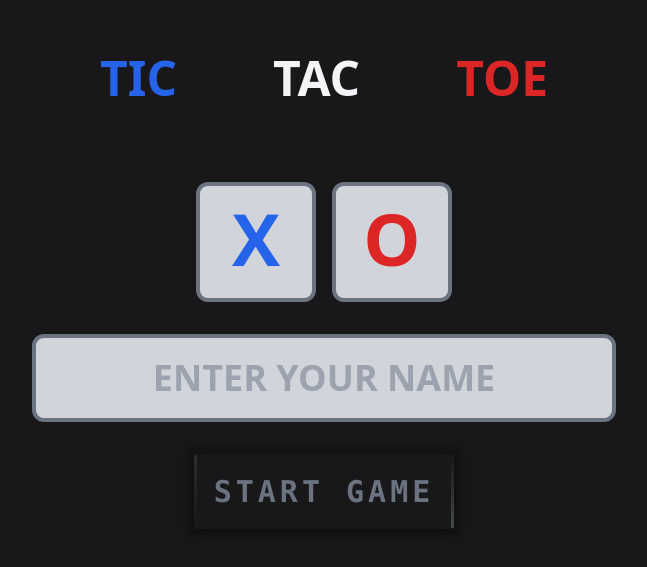
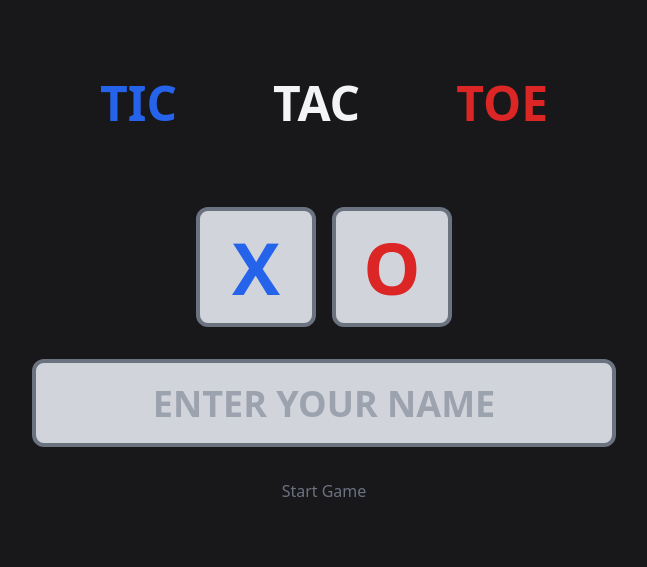
Before and after one commit to nahyan0077/arcade-hub, a React (Vite) app: page / in a window 1280 px wide. Shown: the part 109-676 px from the top of the page, without its empty margins (316-963 px from the left). Built offline with nearby package versions, Linux system fonts and the light colour scheme.

Commit message:
refactor(start): use button semantics for mark picker and start

```diff
--- a/src/pages/start/Start.tsx
+++ b/src/pages/start/Start.tsx
@@ -56,8 +56,11 @@ export const Start = () => {
 
       <div className="flex gap-4">
 
-        <div
-          className={`box-content h-20 w-20 p-4 border-4 mb-8 text-center rounded-xl bg-gray-300 hover:bg-gray-200 text-7xl font-semibold cursor-pointer ${
+        <button
+          type="button"
+          aria-label="Play as X"
+          aria-pressed={playerType === "X"}
+          className={`box-content h-20 w-20 p-4 border-4 mb-8 text-center rounded-xl bg-gray-300 hover:bg-gray-200 text-7xl font-semibold cursor-pointer focus:outline-none focus-visible:ring-4 focus-visible:ring-blue-400 ${
             playerType === "X"
               ? "border-blue-600 bg-blue-100 text-blue-600"
               : "border-gray-500 text-blue-600"
@@ -65,10 +68,13 @@ export const Start = () => {
           onClick={() => handleSelectPlayerType("X")}
         >
           X
-        </div>
+        </button>
 
-        <div
-          className={`box-content h-20 w-20 p-4 border-4 mb-8 text-center rounded-xl bg-gray-300 hover:bg-gray-200 text-7xl font-semibold cursor-pointer ${
+        <button
+          type="button"
+          aria-label="Play as O"
+          aria-pressed={playerType === "O"}
+          className={`box-content h-20 w-20 p-4 border-4 mb-8 text-center rounded-xl bg-gray-300 hover:bg-gray-200 text-7xl font-semibold cursor-pointer focus:outline-none focus-visible:ring-4 focus-visible:ring-red-400 ${
             playerType === "O"
               ? "border-red-600 bg-red-100 text-red-600"
               : "border-gray-500 text-red-600"
@@ -76,7 +82,7 @@ export const Start = () => {
           onClick={() => handleSelectPlayerType("O")}
         >
           O
-        </div>
+        </button>
       </div>
       <>
         <input
@@ -86,17 +92,13 @@ export const Start = () => {
           ref={inputRef}
           onChange={(e) => setName(e.target.value)}
         />
-        <a
-          className="text-gray-500 cursor-pointer"
-          target="_blank"
+        <button
+          type="button"
+          className="text-gray-500 cursor-pointer hover:text-gray-300"
           onClick={handleStart}
         >
-          <span> </span>
-          <span> </span>
-          <span> </span>
-          <span> </span>
           Start Game
-        </a>
+        </button>
       </>
     </div>
   );
```
